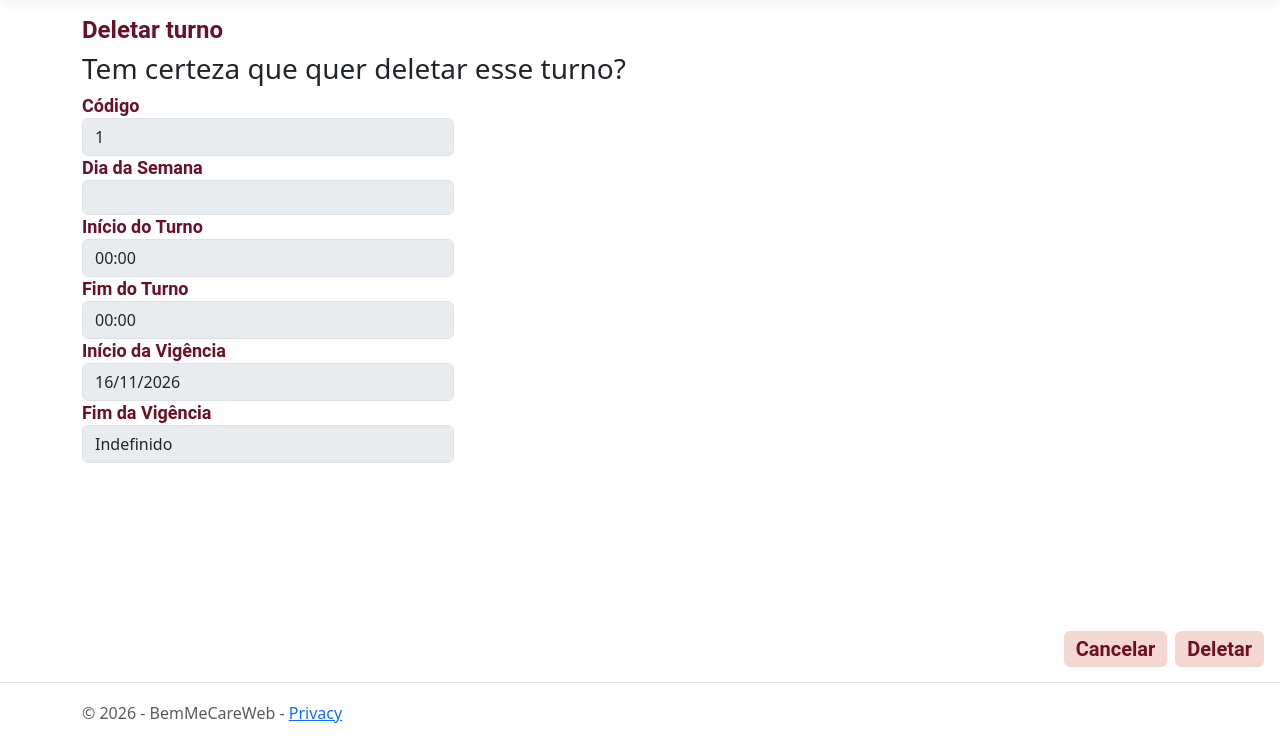
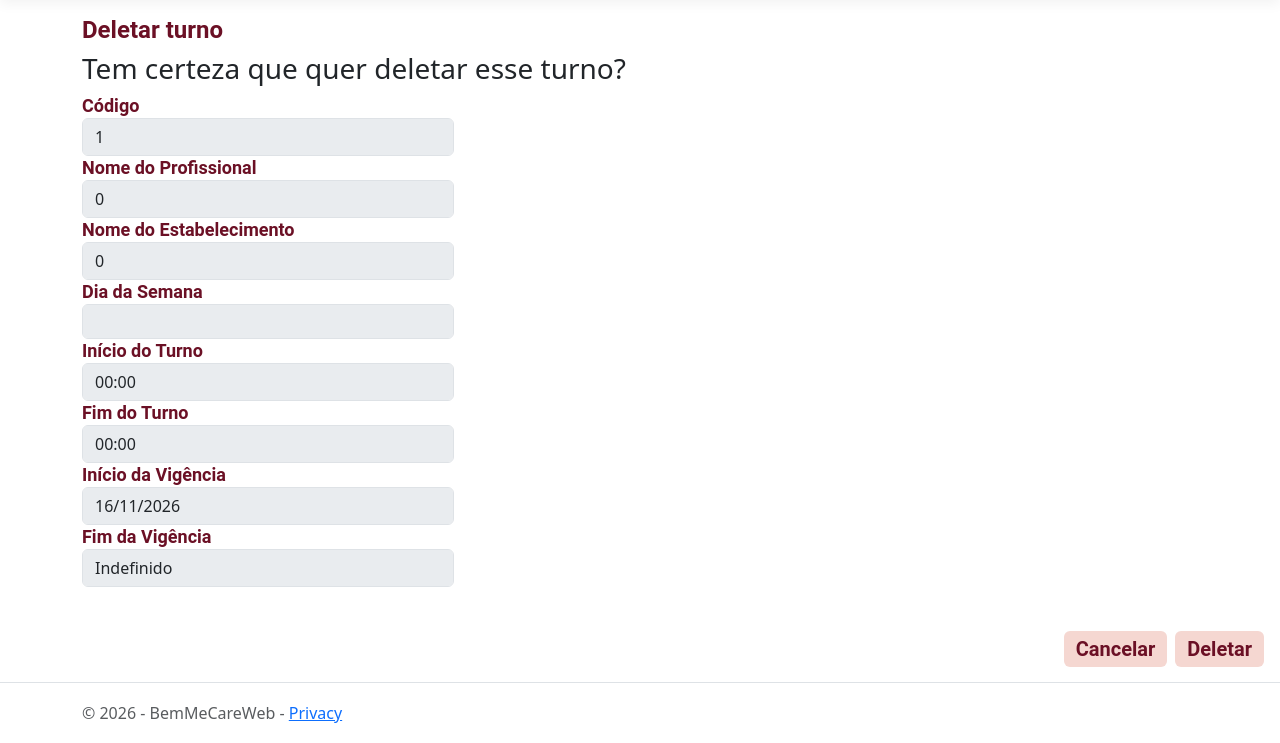
Before and after one commit to marcosdosea/BemMeCare, an ASP.NET Core app: page /Horario/Delete/1 in a window 1280 px wide. Shown: the part 57-800 px from the top of the page. Run offline with ASP.NET Core 8, Linux system fonts and the light colour scheme; style sheets or scripts are compiled from the project's sources.

Commit message:
Mudanças nos arquivos da View de Horario para corrigir erros

```diff
--- a/Codigo/BemMeCareWeb/Controllers/HorarioController.cs
+++ b/Codigo/BemMeCareWeb/Controllers/HorarioController.cs
@@ -10,10 +10,17 @@ namespace BemMeCareWeb.Controllers
         // ID provisório que depois será obtido automaticamente pelo usuário logado no sistema
         private const uint IdEstabelecimentoProvisorio = 1;
         private readonly IHorarioService horarioService;
+        private readonly IPessoaService? pessoaService;
+        private readonly IEstabelecimentoService? estabelecimentoService;
 
-        public HorarioController(IHorarioService horarioService)
+        public HorarioController(
+            IHorarioService horarioService,
+            IPessoaService? pessoaService = null,
+            IEstabelecimentoService? estabelecimentoService = null)
         {
             this.horarioService = horarioService;
+            this.pessoaService = pessoaService;
+            this.estabelecimentoService = estabelecimentoService;
         }
 
         // GET: HorarioController
@@ -45,14 +52,17 @@ namespace BemMeCareWeb.Controllers
             var idEstabelecimento = IdEstabelecimentoProvisorio;
             var horario = horarioService.Get(id, idEstabelecimento);
             var horarioViewModel = horario != null ? horario.ToViewModel() : new HorarioViewModel();
+            PreencherNomesAuxiliares(horarioViewModel);
             return View(horarioViewModel);
         }
 
         // GET: HorarioController/Create
-        public ActionResult Create()
+        public ActionResult Create(uint? idProfissional = null, string? diaSemana = null)
         {
             var horarioViewModel = new HorarioViewModel
             {
+                IdProfissional = idProfissional ?? 0,
+                DiaSemana = diaSemana ?? string.Empty,
                 InicioVigencia = DateTime.Today
             };
             return View(horarioViewModel);
@@ -70,7 +80,7 @@ namespace BemMeCareWeb.Controllers
                     horarioViewModel.IdEstabelecimento = IdEstabelecimentoProvisorio;
                     var horario = horarioViewModel.ToEntity();
                     horarioService.Create(horario);
-                    return RedirectToAction(nameof(Index));
+                    return RedirectToAction(nameof(Index), new { idProfissional = horarioViewModel.IdProfissional, diaSemana = horarioViewModel.DiaSemana });
                 }
                 catch (InvalidOperationException ex)
                 {
@@ -102,7 +112,7 @@ namespace BemMeCareWeb.Controllers
                     horarioViewModel.IdEstabelecimento = IdEstabelecimentoProvisorio;
                     var horario = horarioViewModel.ToEntity();
                     horarioService.Edit(horario);
-                    return RedirectToAction(nameof(Index));
+                    return RedirectToAction(nameof(Index), new { idProfissional = horarioViewModel.IdProfissional, diaSemana = horarioViewModel.DiaSemana });
                 }
                 catch (InvalidOperationException ex)
                 {
@@ -119,6 +129,7 @@ namespace BemMeCareWeb.Controllers
             var idEstabelecimento = IdEstabelecimentoProvisorio;
             var horario = horarioService.Get(id, idEstabelecimento);
             var horarioViewModel = horario != null ? horario.ToViewModel() : new HorarioViewModel();
+            PreencherNomesAuxiliares(horarioViewModel);
             return View(horarioViewModel);
         }
 
@@ -129,7 +140,28 @@ namespace BemMeCareWeb.Controllers
         {
             horarioViewModel.IdEstabelecimento = IdEstabelecimentoProvisorio;
             horarioService.Delete(horarioViewModel.Id, horarioViewModel.IdEstabelecimento);
-            return RedirectToAction(nameof(Index));
+            return RedirectToAction(nameof(Index), new { idProfissional = horarioViewModel.IdProfissional, diaSemana = horarioViewModel.DiaSemana });
+        }
+
+        private void PreencherNomesAuxiliares(HorarioViewModel viewModel)
+        {
+            if (pessoaService != null && viewModel.IdProfissional > 0)
+            {
+                var pessoa = pessoaService.Get(viewModel.IdProfissional);
+                if (pessoa != null)
+                {
+                    viewModel.NomeProfissional = pessoa.Nome;
+                }
+            }
+
+            if (estabelecimentoService != null && viewModel.IdEstabelecimento > 0)
+            {
+                var estabelecimento = estabelecimentoService.Get(viewModel.IdEstabelecimento);
+                if (estabelecimento != null)
+                {
+                    viewModel.NomeEstabelecimento = estabelecimento.Nome;
+                }
+            }
         }
     }
 }
--- a/Codigo/BemMeCareWeb/Models/HorarioViewModel.cs
+++ b/Codigo/BemMeCareWeb/Models/HorarioViewModel.cs
@@ -29,7 +29,7 @@ public class HorarioViewModel
 
     [Display(Name = "Dia da Semana")]
     [Required(ErrorMessage = "O dia da semana é obrigatório.")]
-    [StringLength(20, MinimumLength = 3, ErrorMessage = "O dia da semana deve ter entre 3 e 20 caracteres.")]
+    [StringLength(20, ErrorMessage = "O dia da semana deve ter entre 3 e 20 caracteres.")]
     public string DiaSemana { get; set; } = string.Empty;
 
     [Display(Name = "Profissional")]
@@ -42,4 +42,7 @@ public class HorarioViewModel
 
     [Display(Name = "Nome do Profissional")]
     public string? NomeProfissional { get; set; }
+
+    [Display(Name = "Nome do Estabelecimento")]
+    public string? NomeEstabelecimento { get; set; }
 }
--- a/Codigo/BemMeCareWeb/Views/Horario/Delete.cshtml
+++ b/Codigo/BemMeCareWeb/Views/Horario/Delete.cshtml
@@ -12,6 +12,14 @@
         <div class="form-group">
             <label asp-for="Id" class="control-label"></label>
             <input asp-for="Id" class="form-control" disabled />
+        </div>
+        <div class="form-group">
+            <label asp-for="NomeProfissional" class="control-label"></label>
+            <input value="@(string.IsNullOrEmpty(Model?.NomeProfissional) ? Model?.IdProfissional.ToString() : Model.NomeProfissional)" class="form-control" disabled />
+        </div>
+        <div class="form-group">
+            <label asp-for="NomeEstabelecimento" class="control-label"></label>
+            <input value="@(string.IsNullOrEmpty(Model?.NomeEstabelecimento) ? Model?.IdEstabelecimento.ToString() : Model.NomeEstabelecimento)" class="form-control" disabled />
         </div>
         <div class="form-group">
             <label asp-for="DiaSemana" class="control-label"></label>
@@ -36,6 +44,7 @@
         <form asp-action="Delete">
             <input type="hidden" asp-for="Id" />
             <input type="hidden" asp-for="IdProfissional" />
+            <input type="hidden" asp-for="DiaSemana" />
             <div class="form-group position-fixed end-0 p-3 d-flex gap-2" style="bottom: 60px;">
                 <a asp-action="Index" asp-route-idProfissional="@Model?.IdProfissional" class="btn btn-bmc-medio">Cancelar</a>
                 <input type="submit" value="Deletar" class="btn btn-bmc-medio" />
```
Also changed, not shown: Codigo/BemMeCareWeb/Views/Horario/Details.cshtml (+8 -0 lines).
